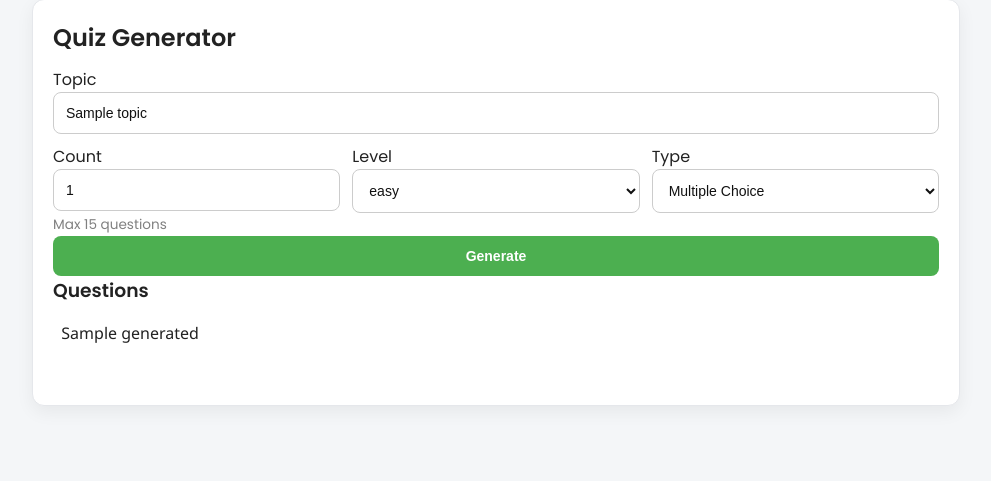
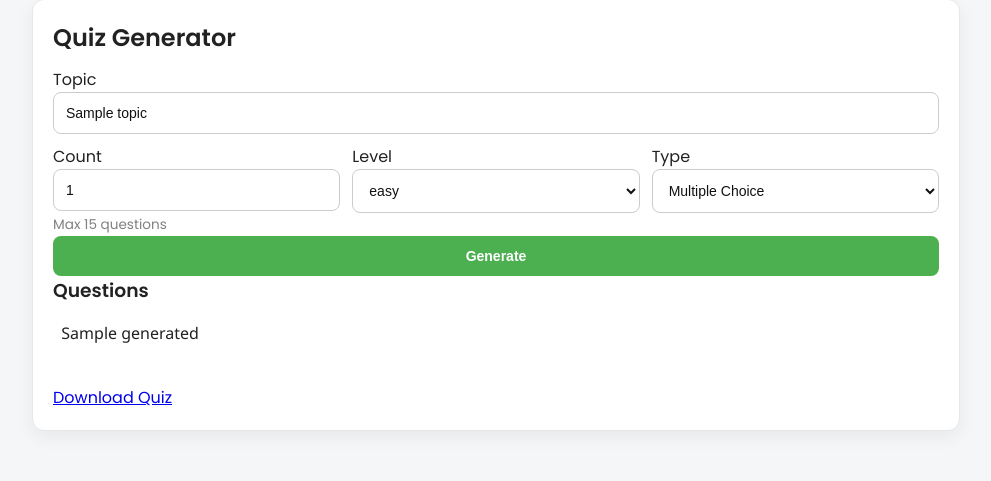
Before and after one commit to Arham-Begani/Study_buddy, a Flask app: template templates/quiz.html in a window 1280 px wide. Shown: the part 91-572 px from the top of the page, without its empty margins (144-1135 px from the left). Run offline with Flask 3, Linux system fonts and the light colour scheme; the template is opened without the code that fills it: most values are stand-ins (such as "Sample title", 1, 10 or a date in 2020).

Commit message:
Added a download btn

```diff
--- a/templates/quiz.html
+++ b/templates/quiz.html
@@ -39,6 +39,7 @@
       <pre class="mono" style="font-size: 1rem; line-height: 1.5; font-family: 'Segoe UI', Tahoma, sans-serif;">
   {{ generated }}
       </pre>
+      <a href="/download_quiz" class="download-btn">Download Quiz</a>
     {% endif %}
   </section>
   {% endblock %}
```
